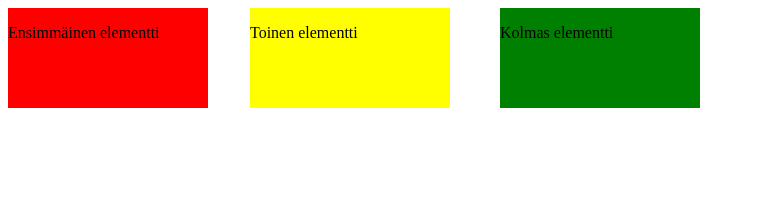
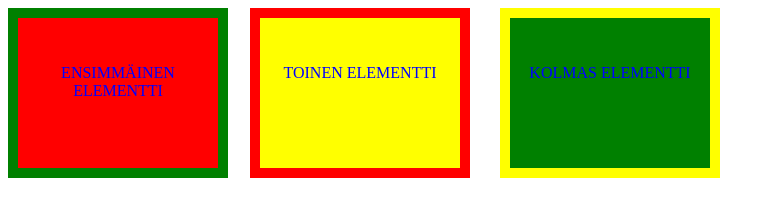
Before and after one commit to kortekoski/Lapio-website, a plain HTML site: page position.html in a window 1280 px wide. Shown: the whole page, without its empty margins (0-775 px from the left). Drawn offline with Linux system fonts and the light colour scheme.

Commit message:
Osa 3. Kymmenes tehtävä

```diff
--- a/styles.css
+++ b/styles.css
@@ -1,22 +1,43 @@
+* {
+    text-transform: uppercase;
+    text-align: center;
+    color: blue;
+}
+
 .first-box-container {
     width: 200px;
-    height: 100px;
+    height: 120px;
     background-color: red;
     position: absolute;
+
+    padding-top: 30px;
+    border-style: solid;
+    border-width: 10px;
+    border-color: green;
 }
 
 .second-box-container {
     width: 200px;
-    height: 100px;
+    height: 120px;
     background-color: yellow;
     position: absolute;
     left: 250px;
+
+    padding-top: 30px;
+    border-style: solid;
+    border-width: 10px;
+    border-color: red;
 }
 
 .third-box-container {
     width: 200px;
-    height: 100px;
+    height: 120px;
     background-color: green;
     position: absolute;
     left: 500px;
+
+    padding-top: 30px;
+    border-style: solid;
+    border-width: 10px;
+    border-color: yellow;
 }
```
